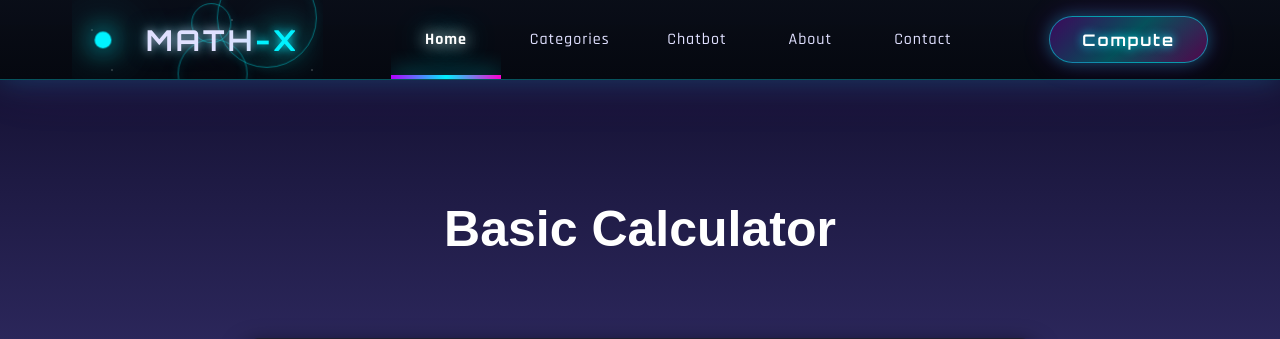
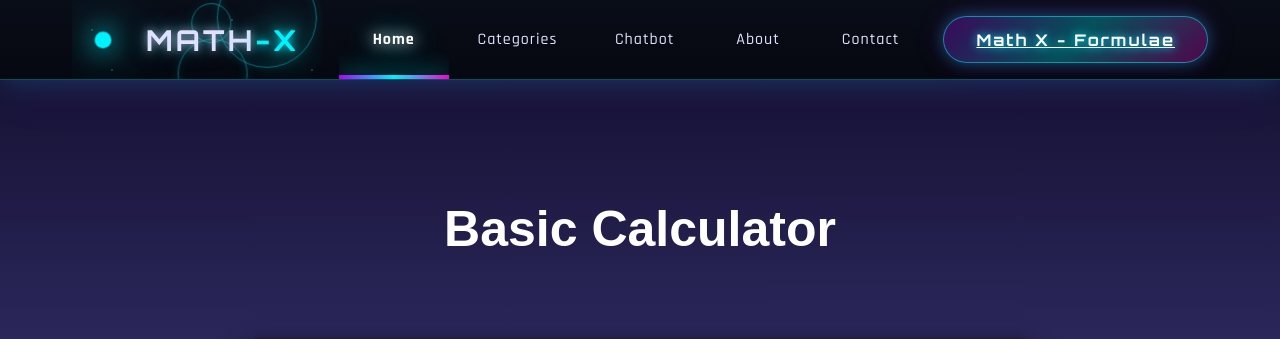
Before and after one commit to Srishanth-023/MATH--EXPO, a Flask app: page /basic in a window 1280 px wide. Shown: the top 339 px of the page. Run offline with Flask 3, Linux system fonts and the light colour scheme.

Commit message:
Formulae download added !

```diff
--- a/templates/navigation.html
+++ b/templates/navigation.html
@@ -493,9 +493,9 @@
 
             <!-- Mega-Glow Action Button -->
             <div class="cosmic-actions">
-                <button class="nebula-button">
-                    <span class="button-text">Compute</span>
-                </button>
+                <a href="/static/downloads/mathx.zip" class="nebula-button" download>
+                    <span class="button-text">Math X - Formulae</span>
+                </a>
             </div>
         </div>
     </header>
```
